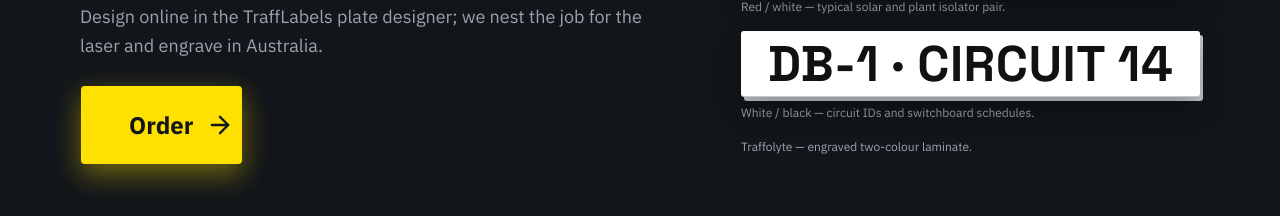
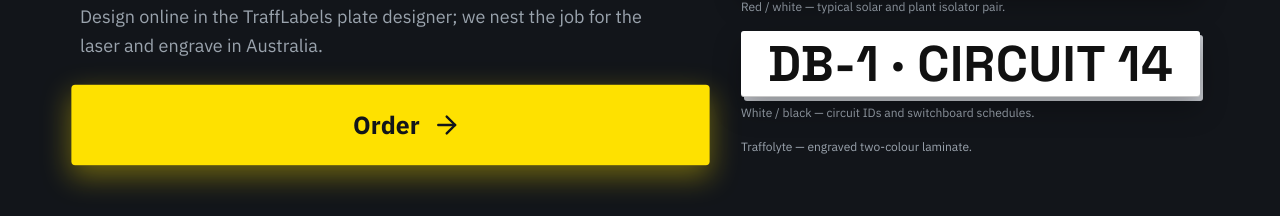
Before and after one commit to GolfChariotsMike/traffolab, a Next.js app: page / in a window 1280 px wide. Shown: the part 358-574 px from the top of the page. Built offline with nearby package versions, Linux system fonts and the light colour scheme; no server answers.

Commit message:
Widen the hero Order button and pulse it gently
The call to action spans the hero text column and scales in a slow
loop. The pulse stops when the visitor prefers reduced motion.

Co-authored-by: GolfChariotsMike <GolfChariotsMike@users.noreply.github.com>

```diff
--- a/app/globals.css
+++ b/app/globals.css
@@ -166,3 +166,23 @@
     @apply font-sans;
   }
 }
+
+@keyframes hero-order-pulse {
+  0%,
+  100% {
+    transform: scale(1);
+  }
+  50% {
+    transform: scale(1.035);
+  }
+}
+
+.hero-order-cta {
+  animation: hero-order-pulse 2.8s ease-in-out infinite;
+}
+
+@media (prefers-reduced-motion: reduce) {
+  .hero-order-cta {
+    animation: none;
+  }
+}
--- a/components/home-hero.tsx
+++ b/components/home-hero.tsx
@@ -21,11 +21,11 @@ export function HomeHero() {
             plate. Design online in the TraffLabels plate designer; we nest the
             job for the laser and engrave in Australia.
           </p>
-          <div>
+          <div className="w-full">
             <Button
               asChild
               size="lg"
-              className="h-16 gap-3 bg-laser px-10 text-xl font-bold text-charcoal shadow-[0_10px_28px_rgba(254,225,0,0.38)] hover:bg-laser/90 md:h-20 md:px-12 md:text-2xl [&_svg:not([class*='size-'])]:size-7"
+              className="hero-order-cta h-16 w-full justify-center gap-3 bg-laser px-10 text-xl font-bold text-charcoal shadow-[0_10px_28px_rgba(254,225,0,0.38)] hover:bg-laser/90 md:h-20 md:text-2xl [&_svg:not([class*='size-'])]:size-7"
             >
               <Link href={routes.order}>
                 Order
```
